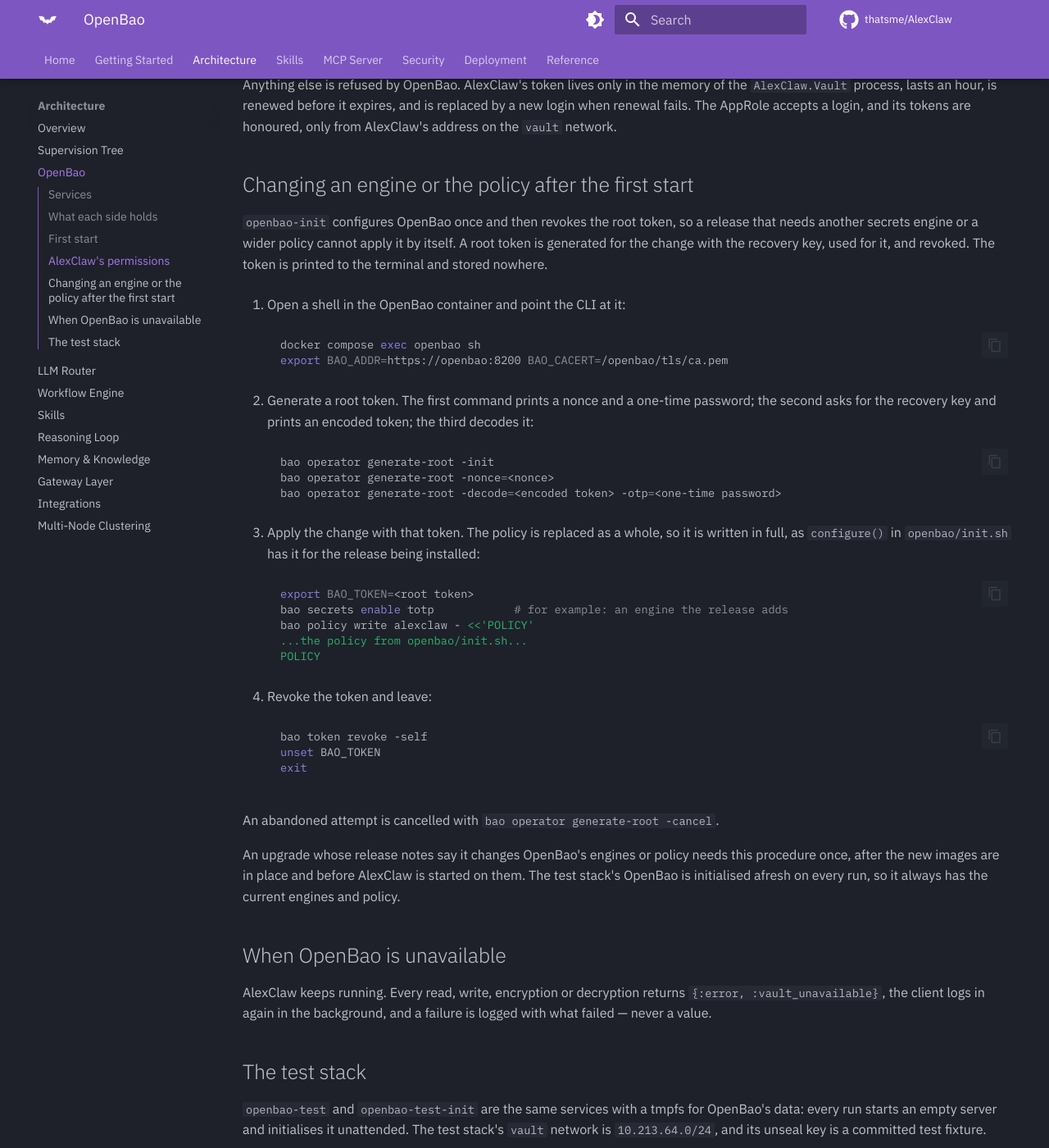
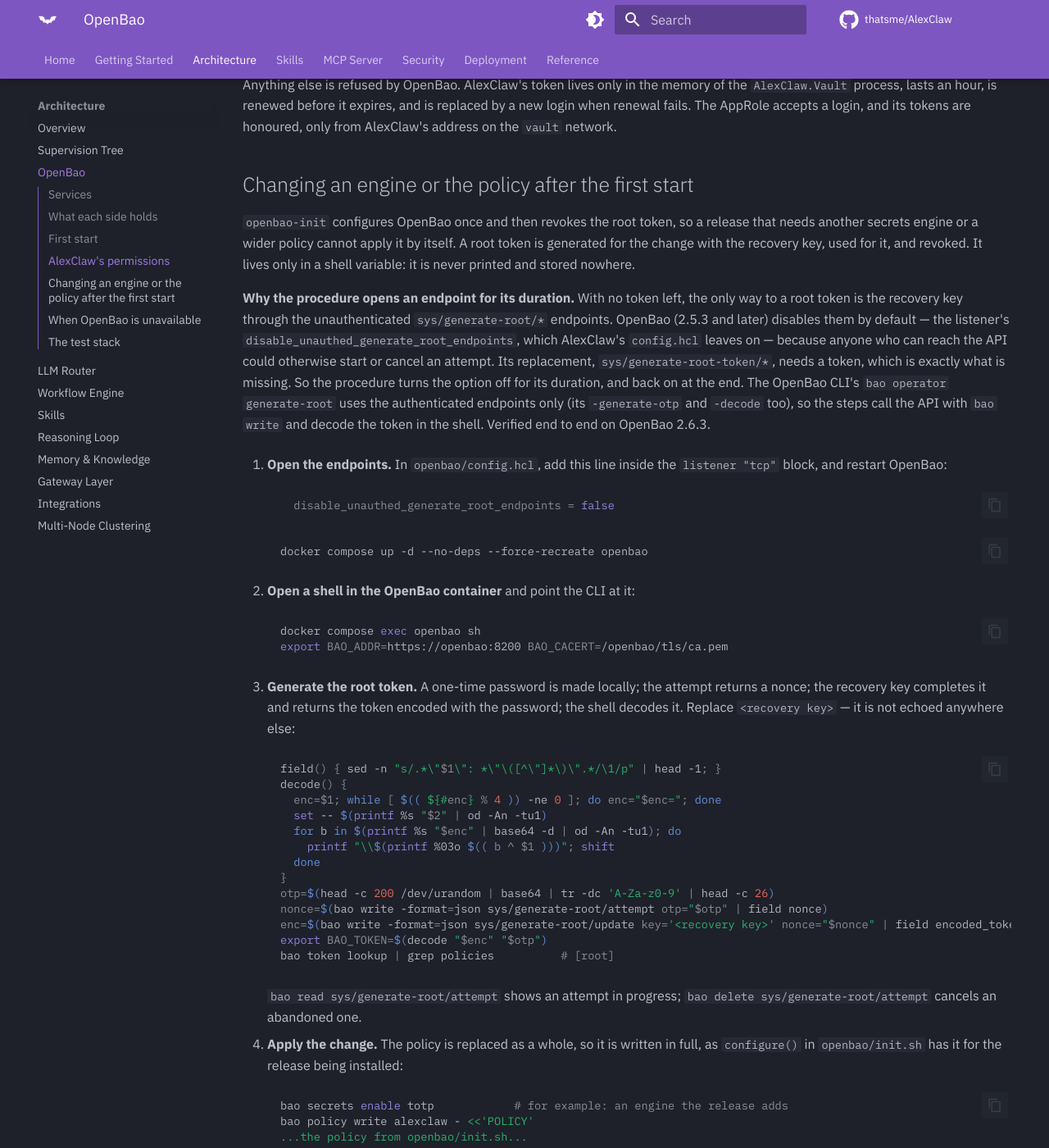
Before and after one commit to thatsme/AlexClaw, an MkDocs documentation site: the page built from docs/architecture/openbao.md, in a window 1280 px wide and 1400 px high, scrolled down 2085 px. Shown: the whole window at 82% size. Built offline with MkDocs 1.6.1 and Material for MkDocs 9.7.7, drawn with Linux system fonts in a browser that asks for light colours; comment, search, counter and statistics services are not loaded; some of the changed text lies outside the part shown.

Commit message:
docs(openbao): the root-token procedure works on OpenBao 2.6: legacy endpoints opened for its duration only
The documented procedure failed at its first step on OpenBao 2.6.3: bao
operator generate-root now calls the authenticated sys/generate-root-token
endpoints (403 with no token — and a token is what is missing), and the
unauthenticated sys/generate-root/* endpoints are disabled by default
(disable_unauthed_generate_root_endpoints), which config.hcl keeps.

The procedure now opens them for its duration and closes them after, as
explicit steps: the listener option off and a restart; the attempt and
update through bao write; the token decoded in the shell (the CLI's decode
also needs the authenticated endpoint) and never printed; apply; revoke;
the option back on, a restart, and a check that the endpoint answers 405.
Verified end to end on a throwaway 0.4.0 OpenBao with its own volumes.

````diff
--- a/docs/architecture/openbao.md
+++ b/docs/architecture/openbao.md
@@ -96,46 +96,100 @@ network.
 `openbao-init` configures OpenBao once and then revokes the root token, so a
 release that needs another secrets engine or a wider policy cannot apply it by
 itself. A root token is generated for the change with the recovery key, used
-for it, and revoked. The token is printed to the terminal and stored nowhere.
+for it, and revoked. It lives only in a shell variable: it is never printed and
+stored nowhere.
 
-1. Open a shell in the OpenBao container and point the CLI at it:
+**Why the procedure opens an endpoint for its duration.** With no token left,
+the only way to a root token is the recovery key through the unauthenticated
+`sys/generate-root/*` endpoints. OpenBao (2.5.3 and later) disables them by
+default — the listener's `disable_unauthed_generate_root_endpoints`, which
+AlexClaw's `config.hcl` leaves on — because anyone who can reach the API could
+otherwise start or cancel an attempt. Its replacement, `sys/generate-root-token/*`,
+needs a token, which is exactly what is missing. So the procedure turns the
+option off for its duration, and back on at the end. The OpenBao CLI's
+`bao operator generate-root` uses the authenticated endpoints only (its
+`-generate-otp` and `-decode` too), so the steps call the API with `bao write`
+and decode the token in the shell. Verified end to end on OpenBao 2.6.3.
+
+1. **Open the endpoints.** In `openbao/config.hcl`, add this line inside the
+   `listener "tcp"` block, and restart OpenBao:
+
+    ```hcl
+      disable_unauthed_generate_root_endpoints = false
+    ```
+
+    ```bash
+    docker compose up -d --no-deps --force-recreate openbao
+    ```
+
+2. **Open a shell in the OpenBao container** and point the CLI at it:
 
     ```bash
     docker compose exec openbao sh
     export BAO_ADDR=https://openbao:8200 BAO_CACERT=/openbao/tls/ca.pem
     ```
 
-2. Generate a root token. The first command prints a nonce and a one-time
-   password; the second asks for the recovery key and prints an encoded
-   token; the third decodes it:
+3. **Generate the root token.** A one-time password is made locally; the
+   attempt returns a nonce; the recovery key completes it and returns the
+   token encoded with the password; the shell decodes it. Replace
+   `<recovery key>` — it is not echoed anywhere else:
 
-    ```bash
-    bao operator generate-root -init
-    bao operator generate-root -nonce=<nonce>
-    bao operator generate-root -decode=<encoded token> -otp=<one-time password>
+    ```sh
+    field() { sed -n "s/.*\"$1\": *\"\([^\"]*\)\".*/\1/p" | head -1; }
+    decode() {
+      enc=$1; while [ $(( ${#enc} % 4 )) -ne 0 ]; do enc="$enc="; done
+      set -- $(printf %s "$2" | od -An -tu1)
+      for b in $(printf %s "$enc" | base64 -d | od -An -tu1); do
+        printf "\\$(printf %03o $(( b ^ $1 )))"; shift
+      done
+    }
+    otp=$(head -c 200 /dev/urandom | base64 | tr -dc 'A-Za-z0-9' | head -c 26)
+    nonce=$(bao write -format=json sys/generate-root/attempt otp="$otp" | field nonce)
+    enc=$(bao write -format=json sys/generate-root/update key='<recovery key>' nonce="$nonce" | field encoded_token)
+    export BAO_TOKEN=$(decode "$enc" "$otp")
+    bao token lookup | grep policies          # [root]
     ```
 
-3. Apply the change with that token. The policy is replaced as a whole, so it
-   is written in full, as `configure()` in `openbao/init.sh` has it for the
-   release being installed:
+    `bao read sys/generate-root/attempt` shows an attempt in progress;
+    `bao delete sys/generate-root/attempt` cancels an abandoned one.
 
-    ```bash
-    export BAO_TOKEN=<root token>
+4. **Apply the change.** The policy is replaced as a whole, so it is written in
+   full, as `configure()` in `openbao/init.sh` has it for the release being
+   installed:
+
+    ```sh
     bao secrets enable totp            # for example: an engine the release adds
     bao policy write alexclaw - <<'POLICY'
     ...the policy from openbao/init.sh...
     POLICY
     ```
 
-4. Revoke the token and leave:
+5. **Revoke the token and leave:**
 
-    ```bash
+    ```sh
     bao token revoke -self
-    unset BAO_TOKEN
+    unset BAO_TOKEN otp nonce enc
     exit
     ```
 
-An abandoned attempt is cancelled with `bao operator generate-root -cancel`.
+6. **Close the endpoints.** Remove the line from `openbao/config.hcl` (or
+   `git checkout openbao/config.hcl`) and restart OpenBao:
+
+    ```bash
+    docker compose up -d --no-deps --force-recreate openbao
+    ```
+
+    Check that they are closed again — the answer is `405 unsupported
+    operation`:
+
+    ```bash
+    docker compose exec openbao sh -c \
+      'BAO_ADDR=https://openbao:8200 BAO_CACERT=/openbao/tls/ca.pem bao read sys/generate-root/attempt'
+    ```
+
+Until step 6, anyone who can reach OpenBao's API on the `vault` network can
+start or cancel a root-token attempt (not complete one: that takes the
+recovery key). Keep the window short.
 
 An upgrade whose release notes say it changes OpenBao's engines or policy
 needs this procedure once, after the new images are in place and before
````
